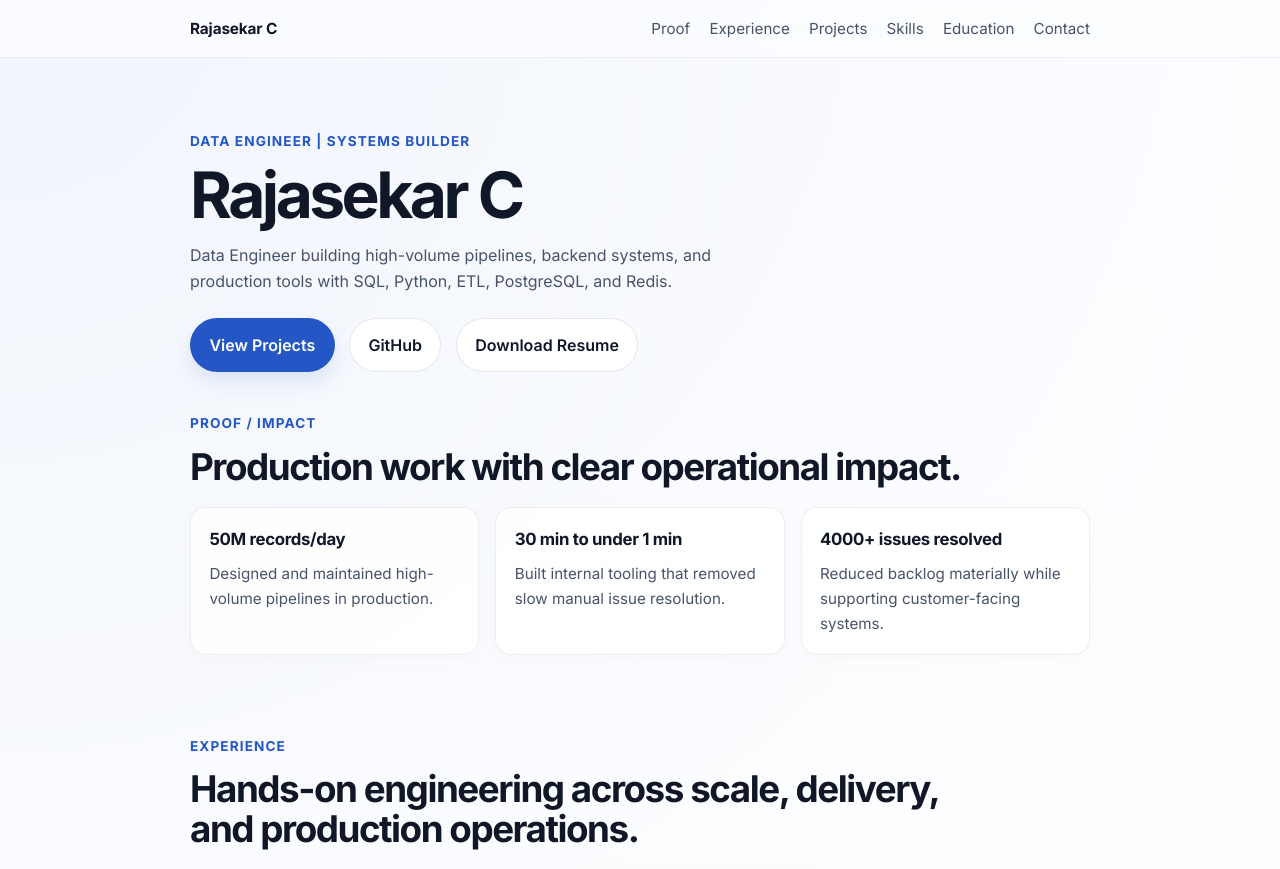
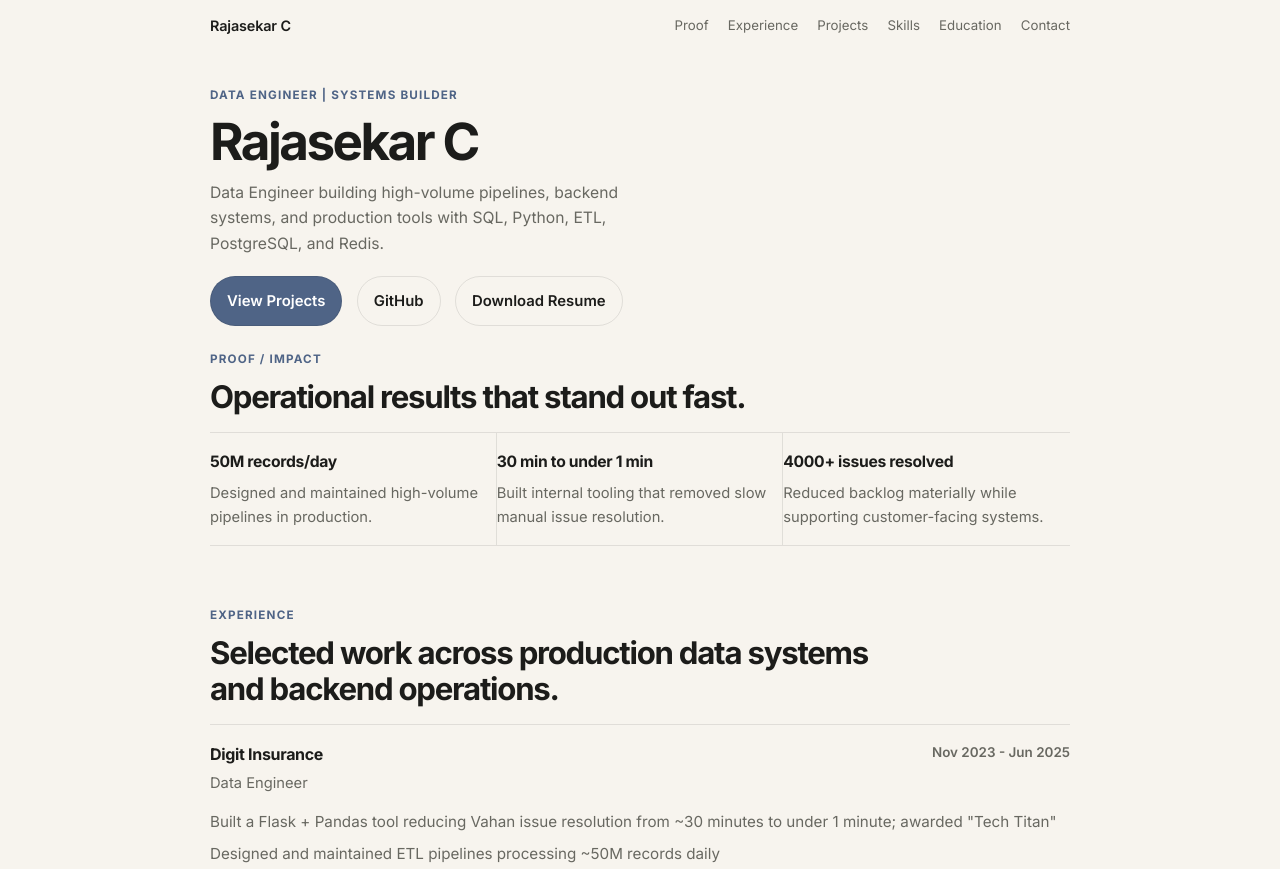
Before and after one commit to innovinitylabs/rajasekar-work-site, a plain HTML site: page index.html in a window 1280 px wide. Shown: the top 869 px of the page. Drawn offline with Linux system fonts and the light colour scheme.

Commit message:
change theme

```diff
--- a/index.html
+++ b/index.html
@@ -70,7 +70,7 @@
           <div class="container">
             <div class="section-heading">
               <p class="section-label">Proof / Impact</p>
-              <h2>Production work with clear operational impact.</h2>
+              <h2>Operational results that stand out fast.</h2>
             </div>
             <div class="proof-grid">
               <article class="proof-card">
@@ -93,7 +93,7 @@
           <div class="container">
             <div class="section-heading">
               <p class="section-label">Experience</p>
-              <h2>Hands-on engineering across scale, delivery, and production operations.</h2>
+              <h2>Selected work across production data systems and backend operations.</h2>
             </div>
 
             <div class="experience-list">
@@ -175,7 +175,7 @@
           <div class="container">
             <div class="section-heading">
               <p class="section-label">Projects</p>
-              <h2>Relevant product and system work across artist tools, generative systems, and apps.</h2>
+              <h2>Selected systems and product work.</h2>
             </div>
 
             <div class="projects-grid">
@@ -280,7 +280,7 @@
           <div class="container">
             <div class="section-heading">
               <p class="section-label">Skills</p>
-              <h2>Core tools for data engineering and production backend work.</h2>
+              <h2>Core stack first, supporting tools after.</h2>
             </div>
 
             <div class="skills-grid">
--- a/styles.css
+++ b/styles.css
@@ -1,15 +1,15 @@
 :root {
-  --bg: #f7f9fc;
-  --surface: rgba(255, 255, 255, 0.94);
-  --surface-strong: #ffffff;
-  --text: #101828;
-  --muted: #475467;
-  --line: rgba(16, 24, 40, 0.08);
-  --accent: #2457c5;
-  --accent-soft: rgba(36, 87, 197, 0.08);
-  --shadow: 0 8px 24px rgba(15, 23, 42, 0.035);
-  --radius: 18px;
-  --max-width: 900px;
+  --bg: #f7f4ee;
+  --surface: rgba(255, 255, 255, 0.72);
+  --surface-strong: #fcfbf8;
+  --text: #1c1c1a;
+  --muted: #686861;
+  --line: rgba(28, 28, 26, 0.1);
+  --accent: #4f6486;
+  --accent-soft: rgba(79, 100, 134, 0.08);
+  --shadow: none;
+  --radius: 12px;
+  --max-width: 860px;
 }
 
 *,
@@ -27,9 +27,7 @@ body {
   font-family: "Inter", system-ui, -apple-system, BlinkMacSystemFont, "Segoe UI",
     sans-serif;
   color: var(--text);
-  background:
-    radial-gradient(circle at top left, rgba(36, 87, 197, 0.05), transparent 28%),
-    linear-gradient(180deg, #fcfdff 0%, #ffffff 44%, #f7f9fc 100%);
+  background: var(--bg);
   line-height: 1.65;
 }
 
@@ -51,12 +49,9 @@ img {
 }
 
 .site-header {
-  position: sticky;
-  top: 0;
-  z-index: 20;
-  backdrop-filter: blur(14px);
-  background: rgba(252, 253, 255, 0.82);
-  border-bottom: 1px solid rgba(16, 24, 40, 0.06);
+  position: static;
+  background: transparent;
+  border-bottom: 0;
 }
 
 .header-inner {
@@ -64,12 +59,12 @@ img {
   align-items: center;
   justify-content: space-between;
   gap: 1rem;
-  padding: 1rem 0;
+  padding: 0.9rem 0 0;
 }
 
 .brand {
-  font-size: 0.96rem;
-  font-weight: 700;
+  font-size: 0.9rem;
+  font-weight: 600;
   text-decoration: none;
   letter-spacing: -0.01em;
 }
@@ -82,7 +77,7 @@ img {
 }
 
 .site-nav a {
-  font-size: 0.95rem;
+  font-size: 0.83rem;
   color: var(--muted);
   text-decoration: none;
   transition: color 0.25s ease;
@@ -98,7 +93,7 @@ img {
 }
 
 .hero {
-  padding: 4.5rem 0 2rem;
+  padding: 3rem 0 1.25rem;
 }
 
 .hero-grid {
@@ -107,25 +102,25 @@ img {
 
 .eyebrow,
 .section-label {
-  margin: 0 0 0.75rem;
-  font-size: 0.85rem;
+  margin: 0 0 0.65rem;
+  font-size: 0.73rem;
   font-weight: 700;
-  letter-spacing: 0.08em;
+  letter-spacing: 0.1em;
   text-transform: uppercase;
   color: var(--accent);
 }
 
 .hero h1 {
   margin: 0;
-  font-size: clamp(2.7rem, 5vw, 4.6rem);
-  line-height: 0.95;
-  letter-spacing: -0.055em;
+  font-size: clamp(2.4rem, 4vw, 3.8rem);
+  line-height: 0.98;
+  letter-spacing: -0.05em;
 }
 
 .hero-summary {
-  max-width: 52ch;
-  margin: 1rem 0 0;
-  font-size: 1rem;
+  max-width: 44ch;
+  margin: 0.85rem 0 0;
+  font-size: 0.98rem;
   color: var(--muted);
 }
 
@@ -133,19 +128,20 @@ img {
   display: flex;
   flex-wrap: wrap;
   gap: 0.9rem;
-  margin-top: 1.5rem;
+  margin-top: 1.2rem;
 }
 
 .button {
   display: inline-flex;
   align-items: center;
   justify-content: center;
-  min-height: 46px;
-  padding: 0.8rem 1.15rem;
-  border: 1px solid transparent;
+  min-height: 42px;
+  padding: 0.72rem 1rem;
+  border: 1px solid var(--line);
   border-radius: 999px;
   text-decoration: none;
   font-weight: 600;
+  font-size: 0.93rem;
   transition:
     transform 0.2s ease,
     box-shadow 0.2s ease,
@@ -161,19 +157,19 @@ img {
 .button-primary {
   color: #ffffff;
   background: var(--accent);
-  box-shadow: 0 10px 22px rgba(36, 87, 197, 0.12);
+  box-shadow: none;
 }
 
 .button-secondary {
   color: var(--text);
-  background: rgba(255, 255, 255, 0.9);
-  border-color: rgba(16, 24, 40, 0.1);
+  background: transparent;
+  border-color: var(--line);
 }
 
 .button-secondary:hover,
 .button-secondary:focus-visible {
-  border-color: rgba(36, 87, 197, 0.28);
-  box-shadow: 0 6px 18px rgba(15, 23, 42, 0.05);
+  border-color: rgba(79, 100, 134, 0.28);
+  box-shadow: none;
 }
 
 .highlight-card,
@@ -188,41 +184,23 @@ img {
   box-shadow: var(--shadow);
 }
 
-.highlight-card {
-  padding: 1.35rem;
-}
-
-.highlight-value {
-  display: block;
-  font-size: 1.4rem;
-  font-weight: 800;
-  letter-spacing: -0.04em;
-}
-
-.highlight-label {
-  display: block;
-  margin-top: 0.3rem;
-  color: var(--muted);
-  font-size: 0.95rem;
-}
-
 .section {
-  padding: 1rem 0 4rem;
+  padding: 0.75rem 0 3rem;
 }
 
 .proof-section {
-  padding-top: 0.5rem;
+  padding-top: 0.25rem;
 }
 
 .section-heading {
-  margin-bottom: 1.25rem;
+  margin-bottom: 1rem;
 }
 
 .section-heading h2 {
   margin: 0;
-  max-width: 32ch;
-  font-size: clamp(1.75rem, 3vw, 2.3rem);
-  line-height: 1.1;
+  max-width: 34ch;
+  font-size: clamp(1.45rem, 2.6vw, 1.95rem);
+  line-height: 1.15;
   letter-spacing: -0.04em;
 }
 
@@ -237,28 +215,35 @@ img {
 .proof-grid {
   display: grid;
   grid-template-columns: repeat(3, minmax(0, 1fr));
-  gap: 1rem;
+  gap: 0;
+  border-top: 1px solid var(--line);
+  border-bottom: 1px solid var(--line);
 }
 
 .proof-card {
-  padding: 1.1rem 1.15rem;
-  background: rgba(255, 255, 255, 0.82);
-  border: 1px solid rgba(16, 24, 40, 0.07);
-  border-radius: 16px;
-  box-shadow: 0 4px 16px rgba(15, 23, 42, 0.025);
+  padding: 1rem 0.95rem 1rem 0;
+  background: transparent;
+  border: 0;
+  border-right: 1px solid var(--line);
+  border-radius: 0;
+  box-shadow: none;
+}
+
+.proof-card:last-child {
+  border-right: 0;
 }
 
 .proof-value {
   display: block;
-  font-size: 1.05rem;
+  font-size: 0.98rem;
   font-weight: 700;
   letter-spacing: -0.02em;
 }
 
 .proof-text {
-  margin: 0.45rem 0 0;
+  margin: 0.4rem 0 0;
   color: var(--muted);
-  font-size: 0.95rem;
+  font-size: 0.92rem;
 }
 
 .experience-list,
@@ -275,7 +260,11 @@ img {
 .skill-group,
 .education-card,
 .contact-card {
-  padding: 1.25rem;
+  padding: 1rem 0;
+  background: transparent;
+  border-width: 1px 0 0;
+  border-radius: 0;
+  box-shadow: none;
 }
 
 .experience-header,
@@ -290,79 +279,85 @@ img {
 .project-card h3,
 .skill-group h3 {
   margin: 0;
-  font-size: 1.1rem;
+  font-size: 1rem;
   letter-spacing: -0.02em;
 }
 
 .experience-header p {
-  margin: 0.35rem 0 0;
+  margin: 0.22rem 0 0;
   color: var(--muted);
+  font-size: 0.92rem;
 }
 
 .timeline {
   white-space: nowrap;
-  font-size: 0.94rem;
+  font-size: 0.84rem;
   font-weight: 600;
-  color: var(--accent);
+  color: var(--muted);
 }
 
 .experience-card ul,
 .project-card ul {
   display: grid;
-  gap: 0.65rem;
-  margin-top: 1.1rem;
+  gap: 0.45rem;
+  margin-top: 0.85rem;
 }
 
 .experience-card li,
 .project-card li {
   color: var(--muted);
+  font-size: 0.95rem;
 }
 
 .projects-grid {
   grid-template-columns: repeat(auto-fit, minmax(240px, 1fr));
   align-items: stretch;
+  gap: 0;
 }
 
 .project-links {
   display: flex;
   flex-wrap: wrap;
-  justify-content: flex-end;
+  justify-content: flex-start;
   gap: 0.75rem;
 }
 
 .project-top a {
   white-space: nowrap;
   text-decoration: none;
-  font-weight: 600;
+  font-weight: 500;
+  font-size: 0.9rem;
   color: var(--muted);
 }
 
 .skills-grid {
-  grid-template-columns: repeat(auto-fit, minmax(200px, 1fr));
+  grid-template-columns: repeat(auto-fit, minmax(240px, 1fr));
+  gap: 0;
 }
 
 .tag-list {
   display: flex;
   flex-wrap: wrap;
-  gap: 0.65rem;
-  margin-top: 1rem;
+  gap: 0.55rem;
+  margin-top: 0.8rem;
 }
 
 .tag-list li {
   display: inline-flex;
   align-items: center;
-  min-height: 38px;
-  padding: 0.55rem 0.8rem;
+  min-height: 34px;
+  padding: 0.45rem 0.72rem;
   border-radius: 999px;
-  background: rgba(36, 87, 197, 0.06);
+  background: transparent;
+  border: 1px solid rgba(28, 28, 26, 0.1);
   color: var(--text);
-  font-size: 0.94rem;
-  font-weight: 600;
+  font-size: 0.9rem;
+  font-weight: 500;
 }
 
 .education-card h3 {
   margin: 0;
-  font-size: 1.15rem;
+  font-size: 1rem;
   letter-spacing: -0.02em;
 }
 
@@ -379,14 +374,15 @@ img {
 
 .education-meta {
   white-space: nowrap;
-  font-size: 0.92rem;
+  font-size: 0.84rem;
   font-weight: 600;
-  color: var(--accent);
+  color: var(--muted);
 }
 
 .education-card p {
-  margin: 0.45rem 0 0;
+  margin: 0.3rem 0 0;
   color: var(--muted);
+  font-size: 0.94rem;
 }
 
 .contact-grid {
@@ -410,7 +406,7 @@ img {
 }
 
 .contact-label {
-  font-size: 0.85rem;
+  font-size: 0.76rem;
   font-weight: 700;
   letter-spacing: 0.08em;
   text-transform: uppercase;
@@ -420,6 +416,7 @@ img {
 .contact-value {
   color: var(--muted);
   word-break: break-word;
+  font-size: 0.95rem;
 }
 
 .js .reveal {
@@ -437,7 +434,7 @@ img {
 
 @media (max-width: 860px) {
   .hero {
-    padding-top: 4.5rem;
+    padding-top: 2.4rem;
   }
 
   .proof-grid,
@@ -450,15 +447,21 @@ img {
 }
 
 @media (max-width: 720px) {
-  .site-header {
-    position: static;
-  }
-
   .header-inner,
   .experience-header,
   .project-top {
     flex-direction: column;
     align-items: flex-start;
+  }
+
+  .proof-card {
+    padding: 0.9rem 0;
+    border-right: 0;
+    border-bottom: 1px solid var(--line);
+  }
+
+  .proof-card:last-child {
+    border-bottom: 0;
   }
 
   .hero-actions {
```
